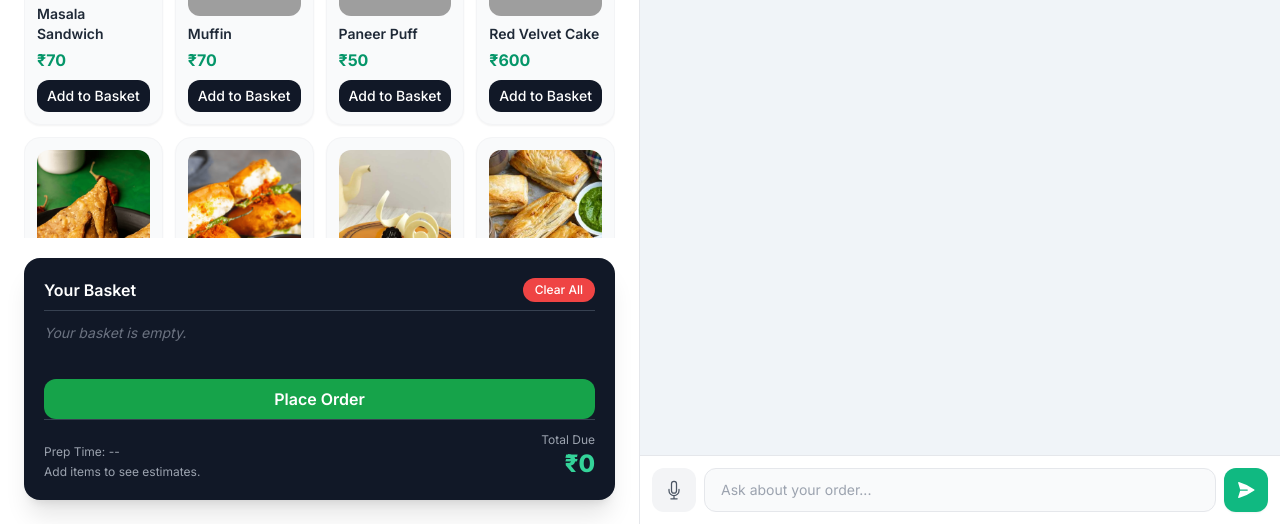
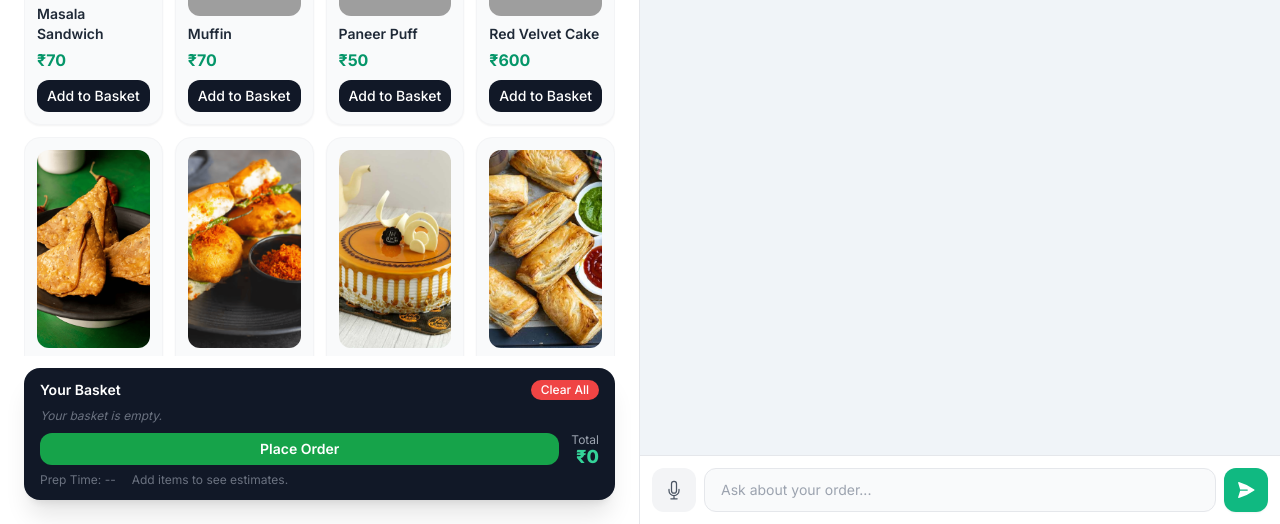
Before and after one commit to SanKrishnan/Savoury-Sweet, a FastAPI app: page / in a window 1280 px wide. Shown: the part 2076-2600 px from the top of the page. Run offline with FastAPI, Linux system fonts and the light colour scheme; some libraries are stand-ins or nearby versions; grey boxes are pictures that could not be loaded.

Commit message:
Large scrollable product grid, compact basket strip

```diff
--- a/templates/index.html
+++ b/templates/index.html
@@ -210,7 +210,7 @@
     <!-- ═══════════════════════════════════════════════
          LEFT PANEL: Storefront & Menu
     ═══════════════════════════════════════════════ -->
-    <div id="left-panel" class="border-r border-gray-200 bg-white p-6 flex flex-col">
+    <div id="left-panel" class="border-r border-gray-200 bg-white p-6 flex flex-col overflow-hidden">
 
         <!-- Add Dashboard Button -->
         <div class="mb-7 border-b border-gray-100 pb-5 flex justify-between items-center">
@@ -228,7 +228,7 @@
 
         <!-- Menu Grid -->
         <h2 class="text-base font-semibold text-gray-700 mb-3 uppercase tracking-wide">Freshly Baked Menu</h2>
-        <div class="grid grid-cols-2 sm:grid-cols-2 md:grid-cols-3 lg:grid-cols-4 gap-3 mb-5" style="overflow-y:auto;max-height:calc(100vh - 280px)">
+        <div class="grid grid-cols-2 sm:grid-cols-2 md:grid-cols-3 lg:grid-cols-4 gap-3 mb-3" style="flex:1;overflow-y:auto;min-height:0">
 
             <!-- 1. Alfredo Spaghetti -->
             <div class="menu-item border border-gray-100 rounded-2xl p-3 bg-gray-50 flex flex-col shadow-sm h-[320px]">
@@ -482,27 +482,25 @@
 
         </div><!-- /menu-grid -->
 
-        <!-- Basket Summary -->
-        <div class="bg-gray-900 text-white rounded-2xl p-5 shadow-xl mt-auto">
-            <div class="flex justify-between items-center border-b border-gray-700 pb-2 mb-3">
-                <h3 class="font-semibold text-base">Your Basket</h3>
-                <button id="clear-cart-btn" class="text-xs bg-red-500 hover:bg-red-600 transition-colors px-3 py-1 rounded-full font-medium">Clear All</button>
+        <!-- Basket Summary (compact) -->
+        <div class="bg-gray-900 text-white rounded-2xl px-4 py-3 shadow-xl flex-shrink-0">
+            <div class="flex justify-between items-center mb-2">
+                <h3 class="font-semibold text-sm">Your Basket</h3>
+                <button id="clear-cart-btn" class="text-xs bg-red-500 hover:bg-red-600 transition-colors px-2.5 py-0.5 rounded-full font-medium">Clear All</button>
             </div>
-            <div id="cart-items" class="space-y-1.5 mb-4 text-sm text-gray-300 min-h-[40px]">
+            <div id="cart-items" class="space-y-1 mb-2 text-xs text-gray-300 max-h-24 overflow-y-auto">
                 <p class="italic text-gray-500">Your basket is empty.</p>
             </div>
-            <div class="mt-4"><button id="place-order" class="w-full bg-green-600 hover:bg-green-700 text-white rounded-xl py-2 font-semibold">
-                Place Order
-            </button></div>
-            <div class="flex justify-between items-end border-t border-gray-700 pt-3">
-                <div>
-                    <p class="text-xs text-gray-400" id="prep-time">Prep Time: --</p>
-                    <p class="text-xs text-gray-400 mt-1" id="special-note">Add items to see estimates.</p>
+            <div class="flex items-center gap-3">
+                <button id="place-order" class="flex-1 bg-green-600 hover:bg-green-700 text-white rounded-xl py-1.5 font-semibold text-sm">Place Order</button>
+                <div class="text-right">
+                    <p class="text-xs text-gray-400">Total</p>
+                    <p class="text-lg font-extrabold text-emerald-400 leading-none" id="cart-total">₹0</p>
                 </div>
-                <div class="text-right">
-                    <p class="text-xs text-gray-400">Total Due</p>
-                    <p class="text-2xl font-extrabold text-emerald-400" id="cart-total">₹0</p>
-                </div>
+            </div>
+            <div class="flex gap-4 mt-1.5">
+                <p class="text-xs text-gray-500" id="prep-time">Prep Time: --</p>
+                <p class="text-xs text-gray-500" id="special-note">Add items to see estimates.</p>
             </div>
         </div>
 
```
